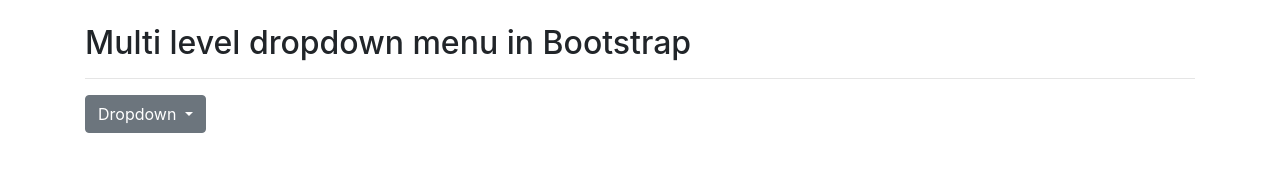
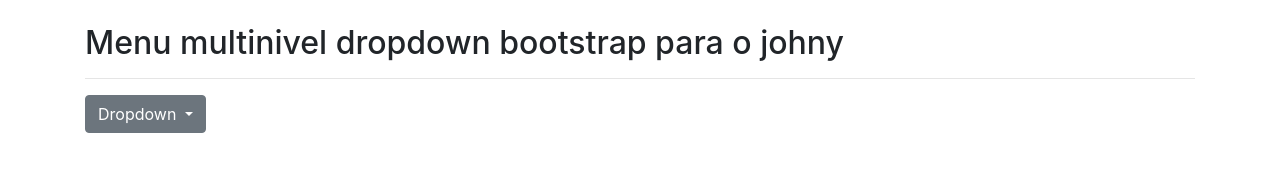
Before and after one commit to raphaeljq/navbarmultinivel, a plain HTML site: page index.html in a window 1280 px wide. Drawn offline with nearby package versions, Linux system fonts and the light colour scheme.

Commit message:
Update index.html

```diff
--- a/index.html
+++ b/index.html
@@ -17,7 +17,7 @@
 
   <div class="container">
   	<div class="row">
-        <h2>Multi level dropdown menu in Bootstrap</h2>
+        <h2>Menu multinivel dropdown bootstrap para o johny</h2>
         <hr>
         <div class="dropdown">
             <button class="btn btn-secondary dropdown-toggle" type="button" id="dropdownMenu1" data-toggle="dropdown" aria-haspopup="true" aria-expanded="false">
```
